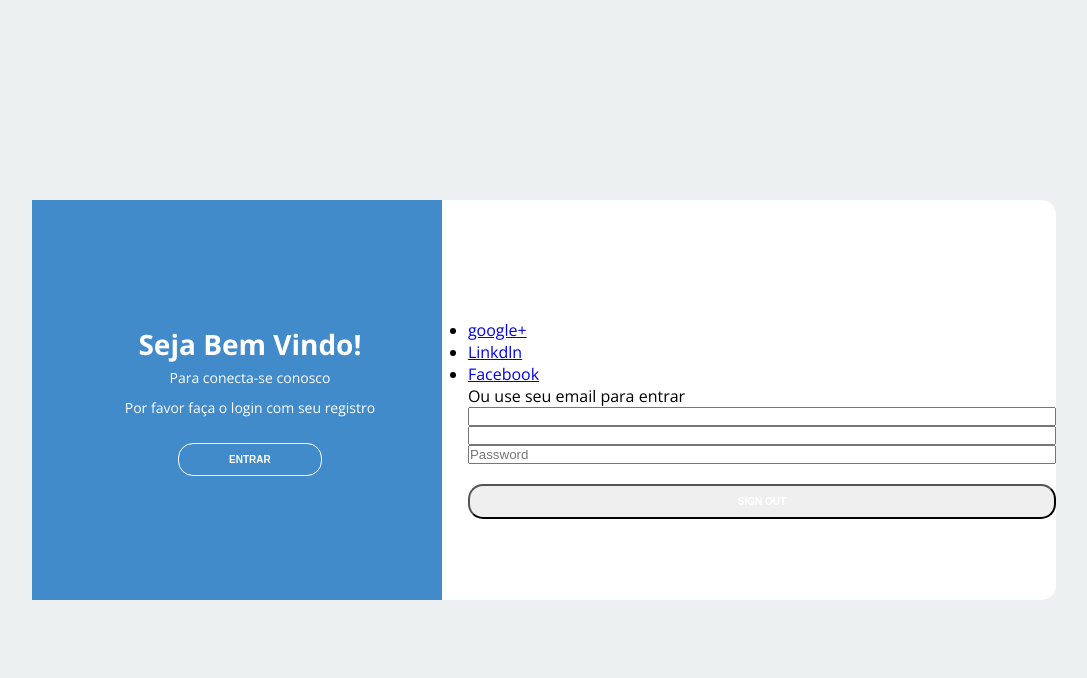
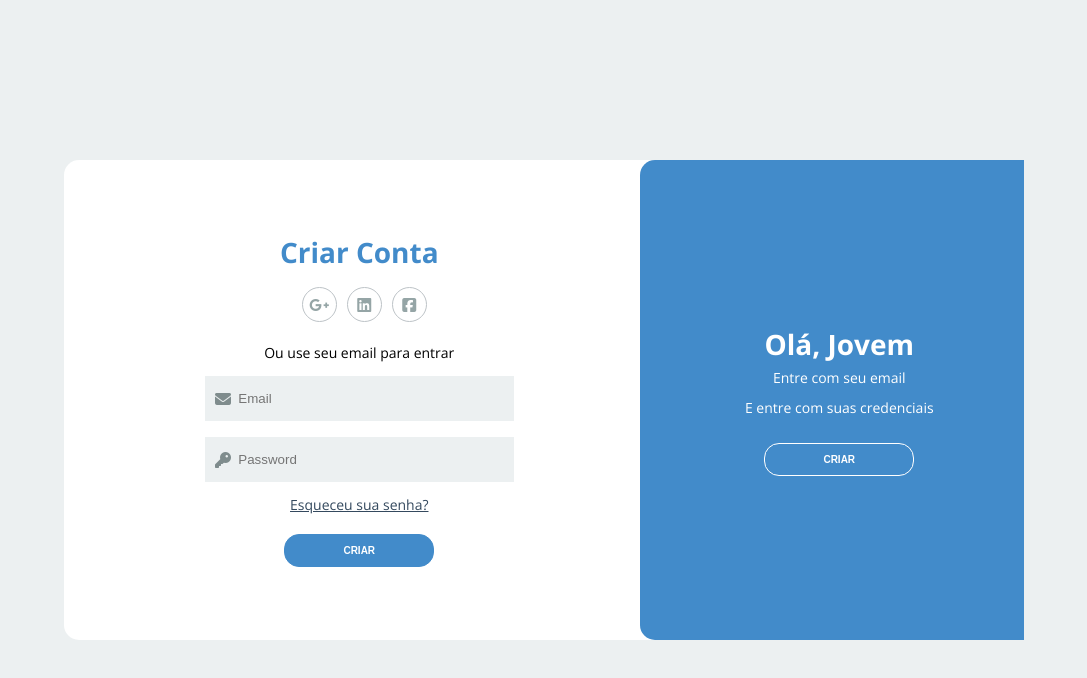
Before and after one commit to danrleyney2210/Project_CompraDeCursos, a plain HTML site: page index.html in a window 1280 px wide. Shown: the whole page, without its empty margins (96-1183 px from the left). Drawn offline with nearby package versions, Linux system fonts and the light colour scheme.

Commit message:
formatting login page with css

```diff
--- a/css/style.css
+++ b/css/style.css
@@ -8,7 +8,6 @@ body{
     font-family: 'Open Sans', sans-serif;
 }
 .title{
-    color: #fff;
     font-size: 28px;
     font-weight: bold;
     text-transform: capitalize;
@@ -16,11 +15,20 @@ body{
 .title-main{
     color: #fff;
 }
+.title-main-2{
+    color:  #428BCA;
+}
 .description{
     font-size: 14px;
     font-weight: 300;
+    line-height: 30px ;
+}
+.description-main{
     color: #fff;
-    line-height: 30px ;
+
+}
+.description-2{
+    color:#bdc3c7 ;
 }
 .btn{
     border-radius:15px ;
@@ -31,6 +39,9 @@ body{
     padding: 10px 50px;
     cursor: pointer;
     margin-top: 20px;
+    width: 150px;
+    align-self:center ;
+    border-width: 0px;
 }
 .btn-primary:hover{
     background-color: #fff;
@@ -40,6 +51,16 @@ body{
     transition: 0.4s;
     background-color: #428BCA;
     border: 1px solid #fff;
+}
+.btn-second:hover{
+    background-color: #fff;
+    border: 1px solid #428BCA;
+    color: #428BCA;
+
+}
+.btn-second{
+    background-color: #428BCA;
+    border: 1px solid #428BCA;
 }
 .container{
     display: flex;
@@ -52,11 +73,12 @@ body{
 .content{
     background-color:#fff;
     border-radius: 15px ;
-    width: 80%;
-    height: 50%;
+    width: 960px;
+    height: 60%;
     display: flex;
     justify-content: space-between;
     align-items: center;
+    position: relative;
 
 }
 .content::before{
@@ -65,30 +87,101 @@ body{
     width: 40%;
     height: 100%;
     background-color: #428BCA;
+    border-top-left-radius: 15px;
+    border-bottom-left-radius: 15px;
+
+    left: 60%;
 }
 .first-column{
     text-align: center;
     flex: 1 0 auto;
-    z-index: 1;
+    z-index: 10;
 
 }
 .second-column{
+
     flex: 2 0 auto;
+    display: flex;
+    flex-direction: column;
+    align-items: center;
 
 }
 .first-content{
     display: flex;
-    position: relative;
+    display: none;
+
+}
+
+.item-media{
+    margin: 1rem 0;
+
+}
+.link-social:hover .item-media{
+   background-color:#428BCA ;
+   color: #fff;
+   border-color: #428BCA;
+
+
+}
+.link-social:not(first-child){
+    margin-left: 10px;
 }
 .list-social{
     display: flex;
 }
-form{
+.list-social-media{
+    display: flex;
+    list-style-type: none;
+}
+.item-media{
+    border:1px solid #bdc3c7;
+    border-radius: 50%;
+    width: 35px;
+    height: 35px;
+    line-height: 35px;
+    text-align: center;
+    color: #95a5a6;
+
+}
+.form{
     display:flex;
     flex-direction: column;
+    width: 55%;
+    text-align: center;
 }
+.form input{
+    height: 45px;
+    width: 100%;
+    border: none;
+    background-color: #ecf0f1;
+
+
+}
+.label-input{
+    background-color: #ecf0f1;
+    display: flex;
+    align-items: center;
+    margin: 8px;
+}
+.icon-modify{
+    color: #7f8c8d;
+    padding: 0 10px;
+}
+
+/*Segundo content da tela de login */
+
 .second-content{
     position: absolute;
-    display: none;
-
+    display: flex;
 }
+.second-content .first-column{
+    order: 2;
+}
+.second-content .second-column{
+    order: 1;
+}
+.password{
+    color: #34495e;
+    font-size:14px ;
+    margin-top: 5px;
+}
--- a/index.html
+++ b/index.html
@@ -4,6 +4,7 @@
     <meta charset="UTF-8">
     <meta name="viewport" content="width=device-width, initial-scale=1.0">
     <link rel="stylesheet" href="css/style.css">
+    <script src="https://kit.fontawesome.com/8f9a0fa77a.js" crossorigin="anonymous"></script>
     <title>Login</title>
 </head>
 <body>
@@ -11,51 +12,91 @@
         <div class="content first-content">
             <div class="first-column">
                 <h1 class="title title-main">Seja bem vindo!</h1>
-                <p class="description">Para conecta-se conosco</p>
-                <p class="description">Por favor faça o login com seu registro</p>
+                <p class="description description-main">Para conecta-se conosco</p>
+                <p class="description description-main">Por favor faça o login com seu registro</p>
                 <button class="btn btn-primary">Entrar</button>
             </div><!--First-colum-->
             <div class="second-column">
-                <h2 class="title">Criar conta</h2>
-                <div class="redes">
-                    <ul>
-                        <li><a href="#">google+</a></li>
-                        <li><a href="#">Linkdln</a></li>
-                        <li><a href="#">Facebook</a></li>
+                <h2 class="title title-main-2">Criar conta</h2>
+                <div class="list-media">
+                    <ul class="list-social-media">
+                        <a class="link-social" href="#">
+                            <li class="item-media">
+                                <i class="fab fa-google-plus-g"></i>
+                            </li>
+                        </a>
+                        <a class="link-social" href="#">
+                            <li class="item-media">
+                                <i class="fab fa-linkedin"></i>
+                            </li>
+                        </a>
+                        <a class="link-social" href="#">
+                            <li class="item-media">
+                                <i class="fab fa-facebook-square"></i>
+                            </li>
+                         </a>
                     </ul>
-                </div>
-                <p>Ou use seu email para entrar</p>
-                <form >
-                    <input type="Name">
-                    <input type="email">
-                    <input type="password" placeholder="Password">
-                    <button class="btn">Sign out</button>
+                </div><!--List-Media-->
+                <p class="description description-2">Ou use seu email para entrar</p>
+                <form class="form">
+                    <label class="label-input icon-modify" for="">
+                        <i class="far fa-user"></i>
+                        <input type="Name" placeholder="  Nome">
+                    </label>
+                    <label class="label-input icon-modify" for="">
+                        <i class="fas fa-envelope"></i>
+                        <input type="email" placeholder="  Email">
+                    </label>
+                    <label class="label-input icon-modify" for="">
+                        <i class="fas fa-key"></i>
+                        <input type="password" placeholder="  Password">
+                    </label>
+                    <button class="btn btn-second">Criar</button>
                 </form>
             </div><!--Second-colum-->
         </div><!--content First-content-->
 
         <div class="content second-content">
             <div class="first-column">
-                <h1>Olá, jovem</h1>
-                <p class="description">Entre com seu email</p>
-                <p class="description">E entre com suas credenciais</p>
-                <button class="btn">sign UP</button>
+                <h1 class="title title-main">Olá, jovem</h1>
+                <p class="description description-main">Entre com seu email</p>
+                <p class="description description-main">E entre com suas credenciais</p>
+                <button class="btn btn-primary">Criar</button>
             </div>
             <div class="second-column">
-                <h2 class="title">Criar conta</h2>
-                <div class="redes">
-                    <ul class="list-social">
-                        <li><a href="#">google+</a></li>
-                        <li><a href="#">Linkdln</a></li>
-                        <li><a href="#">Facebook</a></li>
+                <h2 class="title title-main-2">Criar conta</h2>
+                <div class="list-media">
+                    <ul class="list-social-media">
+                        <a class="link-social" href="#">
+                            <li class="item-media">
+                                <i class="fab fa-google-plus-g"></i>
+                            </li>
+                        </a>
+                        <a class="link-social" href="#">
+                            <li class="item-media">
+                                <i class="fab fa-linkedin"></i>
+                            </li>
+                        </a>
+                        <a class="link-social" href="#">
+                            <li class="item-media">
+                                <i class="fab fa-facebook-square"></i>
+                            </li>
+                         </a>
                     </ul>
-                </div>
+                </div><!--List-Media-->
                 <p class="description">Ou use seu email para entrar</p>
-                <form action="">
-                    <input type="email">
-                    <input type="password" placeholder="Password">
-                    <a href="#">Esqueceu sua senha?</a>
-                    <button class="btn">Sign in</button>
+                <form class="form">
+
+                    <label class="label-input icon-modify" for="">
+                        <i class="fas fa-envelope"></i>
+                        <input type="email" placeholder="  Email">
+                    </label>
+                    <label class="label-input icon-modify" for="">
+                        <i class="fas fa-key"></i>
+                        <input type="password" placeholder="  Password">
+                    </label>
+                    <a  class="password" href="#">Esqueceu sua senha? </a>
+                    <button class="btn btn-second">Criar</button>
                 </form>
             </div><!--Second-colum-->
 
```
